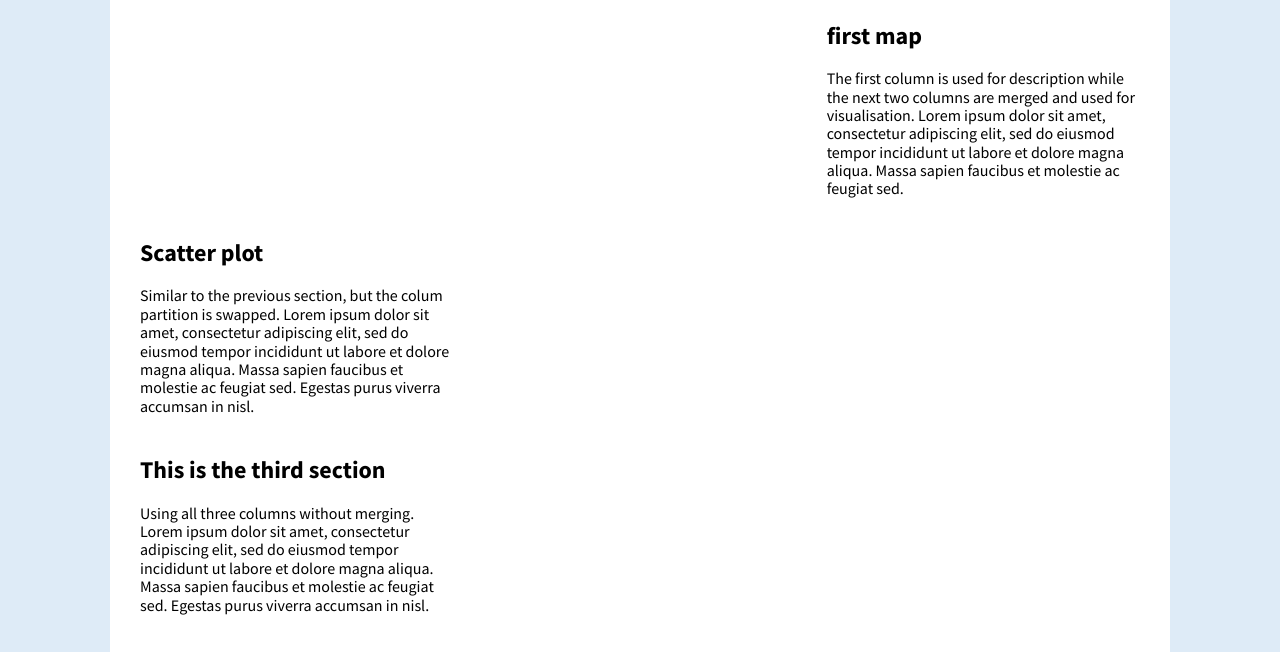
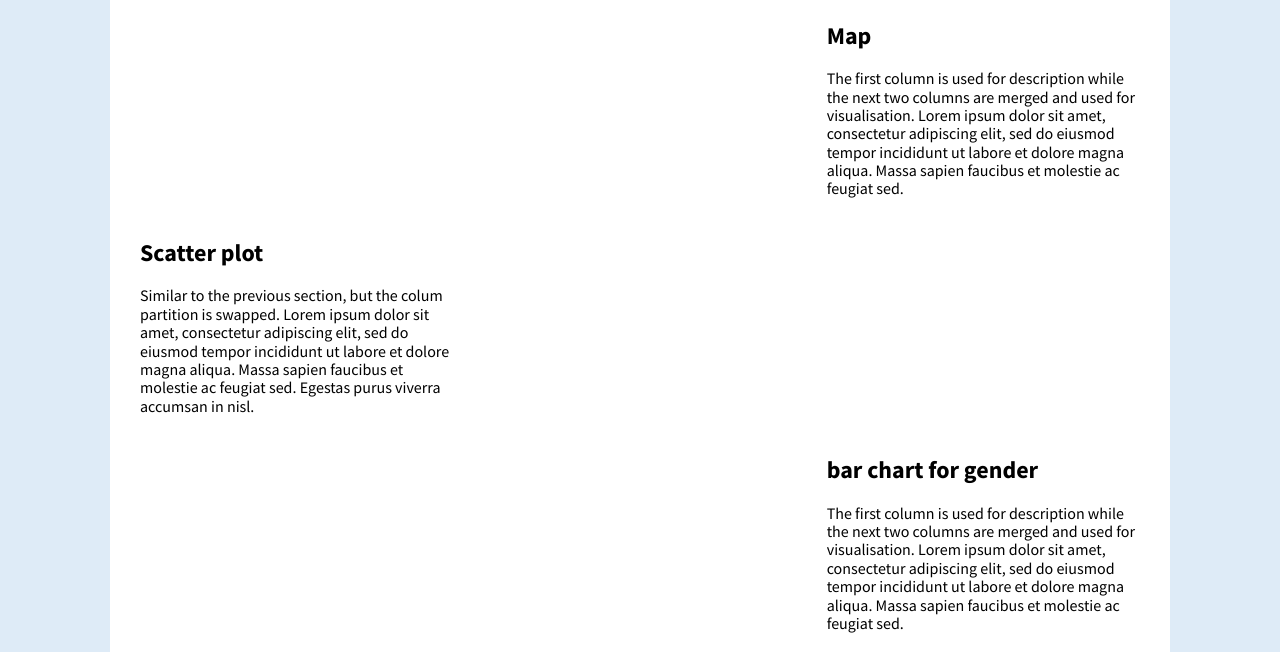
Before and after one commit to XinYun2020/FIT3179, a plain HTML site: page A2/index.html in a window 1280 px wide. Shown: the part 146-798 px from the top of the page. Drawn offline with nearby package versions, Linux system fonts and the light colour scheme; a script that the page names is missing.

Commit message:
Update index.html

```diff
--- a/A2/index.html
+++ b/A2/index.html
@@ -73,7 +73,7 @@
         </div>
         <div class="pure-u-1-3">
           <div class="description description-right">
-            <h2> first map</h2>
+            <h2> Map</h2>
             <p>The first column is used for description while the next two columns are merged and used for visualisation. Lorem ipsum dolor sit amet, consectetur adipiscing elit, sed do eiusmod tempor incididunt ut labore et dolore magna aliqua. Massa sapien faucibus et molestie ac feugiat sed. </p>
           </div>
         </div>
@@ -99,17 +99,29 @@
 
     <!-- pure grid group -->
     <div class="pure-g">
+        <div class="pure-u-2-3">
+          <div id="vis3" class="vis-container"></div>
+        </div>
+        <div class="pure-u-1-3">
+          <div class="description description-right">
+            <h2> bar chart for gender</h2>
+            <p>The first column is used for description while the next two columns are merged and used for visualisation. Lorem ipsum dolor sit amet, consectetur adipiscing elit, sed do eiusmod tempor incididunt ut labore et dolore magna aliqua. Massa sapien faucibus et molestie ac feugiat sed. </p>
+          </div>
+        </div>
+
+    </div>
+    <!-- end pure grid group -->
+
+    <!-- pure grid group -->
+    <div class="pure-g">
       <div class="pure-u-1-3">
         <div class="description description-left">
-          <h2>This is the third section</h2>
+          <h2>double bar chart for prescripted</h2>
           <p>Using all three columns without merging. Lorem ipsum dolor sit amet, consectetur adipiscing elit, sed do eiusmod tempor incididunt ut labore et dolore magna aliqua. Massa sapien faucibus et molestie ac feugiat sed. Egestas purus viverra accumsan in nisl.</p>
         </div>
       </div>
       <div class="pure-u-1-3">
         <div id="vis4"  class="vis-container"></div>
-      </div>
-      <div class="pure-u-1-3">
-        <div id="vis3"  class="vis-container"></div>
       </div>
 
     </div>
```
